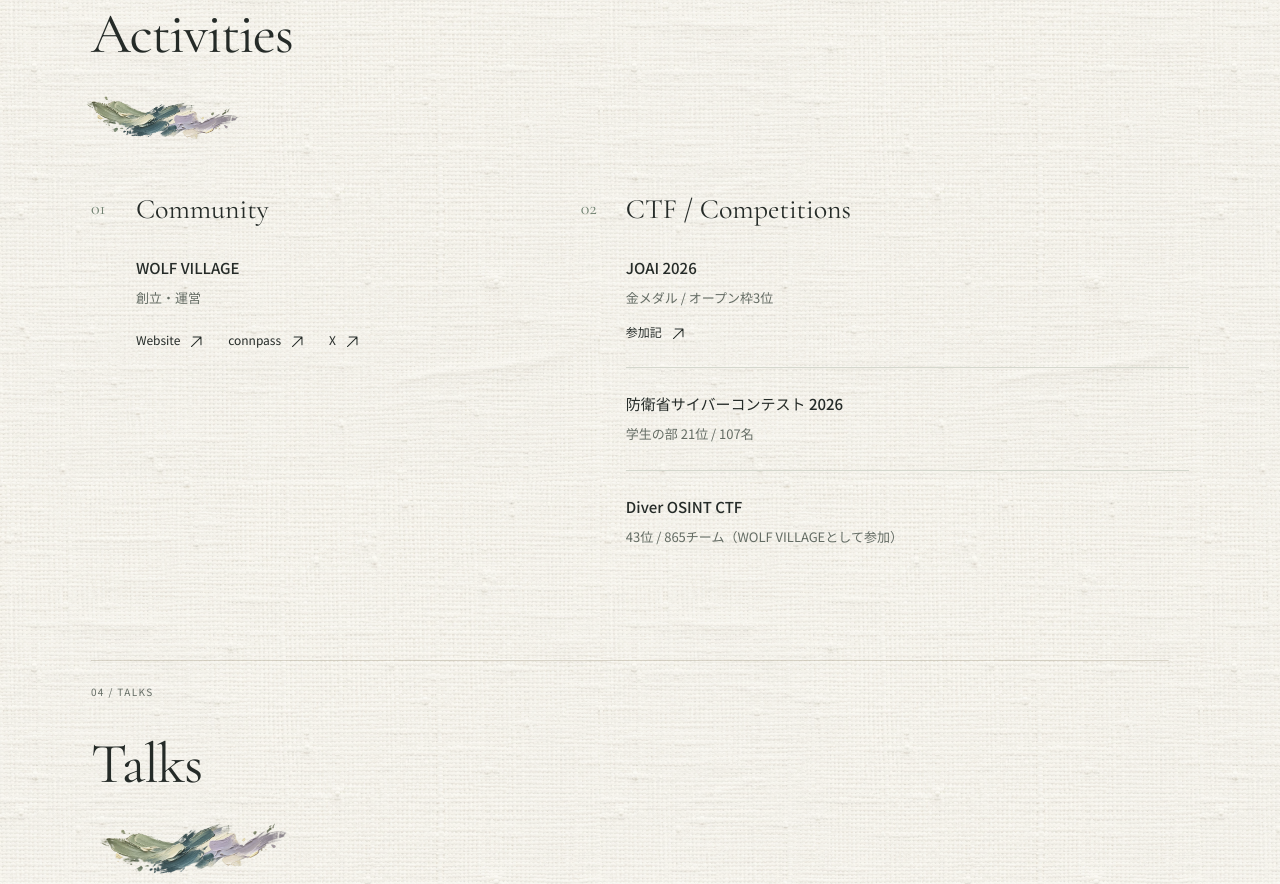
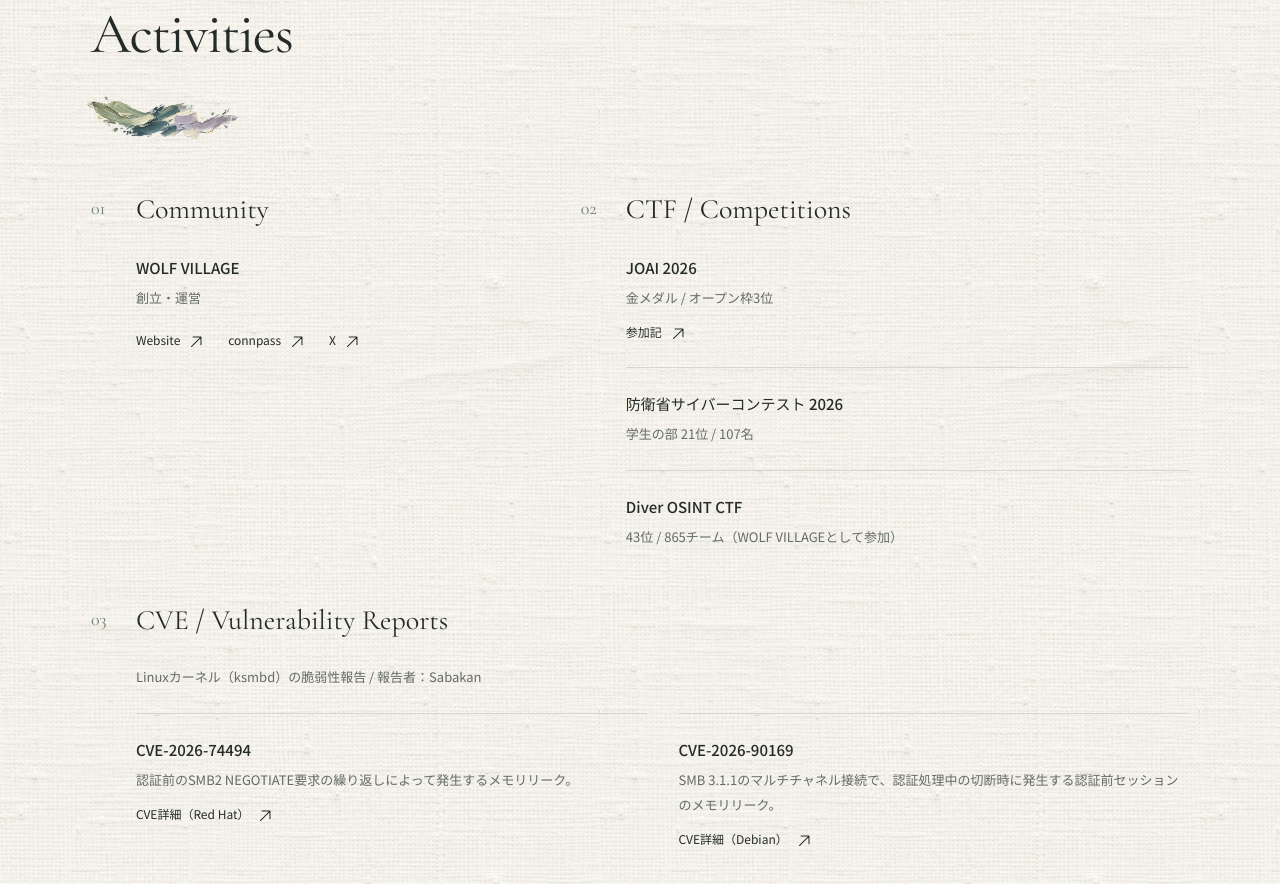
Before and after one commit to sabakan0123/sabakan0123.github.io, a plain HTML site: page index.html in a window 1280 px wide. Shown: the part 1918-2802 px from the top of the page. Drawn offline with nearby package versions, Linux system fonts and the light colour scheme; animation ran at ten frames a second.

Commit message:
Add Sabakan CVE reporting achievements

```diff
--- a/index.html
+++ b/index.html
@@ -7,7 +7,7 @@
 <meta content="#f5f4ee" name="theme-color"/>
 <title>Sabakan / Portfolio</title>
 <link href="assets/cat.svg" rel="icon" type="image/svg+xml"/>
-<link href="styles.css" rel="stylesheet"/><link href="oil-edition.css?v=canvas-6" rel="stylesheet"/>
+<link href="styles.css" rel="stylesheet"/><link href="oil-edition.css?v=cve-1" rel="stylesheet"/>
 <link as="image" href="assets/watergarden-shorthair.webp" rel="preload"/>
 <link href="entrance.css?v=canvas-7" rel="stylesheet"/>
 <link as="image" href="assets/tuxedo-paw-impasto.webp" rel="preload"/>
@@ -88,7 +88,13 @@
 <li><h4>Diver OSINT CTF</h4><p>43位 / 865チーム（WOLF VILLAGEとして参加）</p></li>
 </ul>
 </article>
-
+<article class="activity-card cve-card" id="cve-reports"><span class="card-index">03</span><h3>CVE / Vulnerability Reports</h3>
+<p class="cve-intro">Linuxカーネル（ksmbd）の脆弱性報告 / 報告者：Sabakan</p>
+<ul class="competition-list cve-list">
+<li><h4>CVE-2026-74494</h4><p>認証前のSMB2 NEGOTIATE要求の繰り返しによって発生するメモリリーク。</p><a class="card-link" href="https://access.redhat.com/security/cve/cve-2026-74494" rel="noreferrer" target="_blank" aria-label="CVE-2026-74494の詳細（Red Hat）">CVE詳細（Red Hat） <svg class="line-arrow out" viewBox="0 0 24 24" aria-hidden="true"><path d="M3 12h17M13 5l7 7-7 7"/></svg></a></li>
+<li><h4>CVE-2026-90169</h4><p>SMB 3.1.1のマルチチャネル接続で、認証処理中の切断時に発生する認証前セッションのメモリリーク。</p><a class="card-link" href="https://kernel-team.pages.debian.net/kernel-sec/CVE-2026-90169.html" rel="noreferrer" target="_blank" aria-label="CVE-2026-90169の詳細（Debian）">CVE詳細（Debian） <svg class="line-arrow out" viewBox="0 0 24 24" aria-hidden="true"><path d="M3 12h17M13 5l7 7-7 7"/></svg></a></li>
+</ul>
+</article>
 </div>
 </div>
 </section><section class="content-section section-shell" id="talks">
--- a/oil-edition.css
+++ b/oil-edition.css
@@ -36,7 +36,7 @@
 .edition-oil .timeline-content p{font-size:12px;color:var(--muted);margin-top:6px}
 .edition-oil .status-pill{position:absolute;right:0;top:3px;font-size:10px;border:1px solid var(--line);padding:1px 12px;border-radius:30px}
 .edition-oil .tinted-section{background:#eeeee6;padding-inline:0}
-.edition-oil .activity-grid{display:grid;grid-template-columns:1fr 1.6fr;gap:10%}
+.edition-oil .activity-grid{display:grid;grid-template-columns:1fr 1.6fr;column-gap:10%;row-gap:48px}
 .edition-oil .activity-card{position:relative;padding-left:45px}
 .edition-oil .card-index{position:absolute;left:0;top:4px;font-family:var(--serif);color:var(--green);font-size:18px}
 .edition-oil .activity-card>h3{font-family:var(--serif);font-size:28px;margin-bottom:22px}
@@ -46,6 +46,12 @@
 .edition-oil .competition-list{list-style:none;margin:0;padding:0}
 .edition-oil .competition-list li+li{margin-top:23px;padding-top:22px;border-top:1px solid var(--line)}
 .edition-oil .competition-list a{font-size:12px;display:inline-block;margin-top:10px}
+.edition-oil .cve-card{grid-column:1/-1;min-width:0}
+.edition-oil .cve-intro{margin-bottom:24px}
+.edition-oil .cve-list{display:grid;grid-template-columns:repeat(2,minmax(0,1fr));gap:32px}
+.edition-oil .cve-list li{border-top:1px solid var(--line);padding-top:22px}
+.edition-oil .cve-list li+li{margin-top:0}
+@media(max-width:760px){.edition-oil .cve-list{grid-template-columns:1fr;gap:24px}.edition-oil .cve-list li+li{margin-top:0}}
 .edition-oil .card-link:hover,.edition-oil .project-links a:hover{text-decoration:underline;text-underline-offset:5px}
 .edition-oil .talk-row{display:grid;grid-template-columns:1fr 1.9fr;gap:9%;align-items:start}
 .edition-oil .talk-date{font-size:12px;color:var(--muted);padding-top:5px}
```
